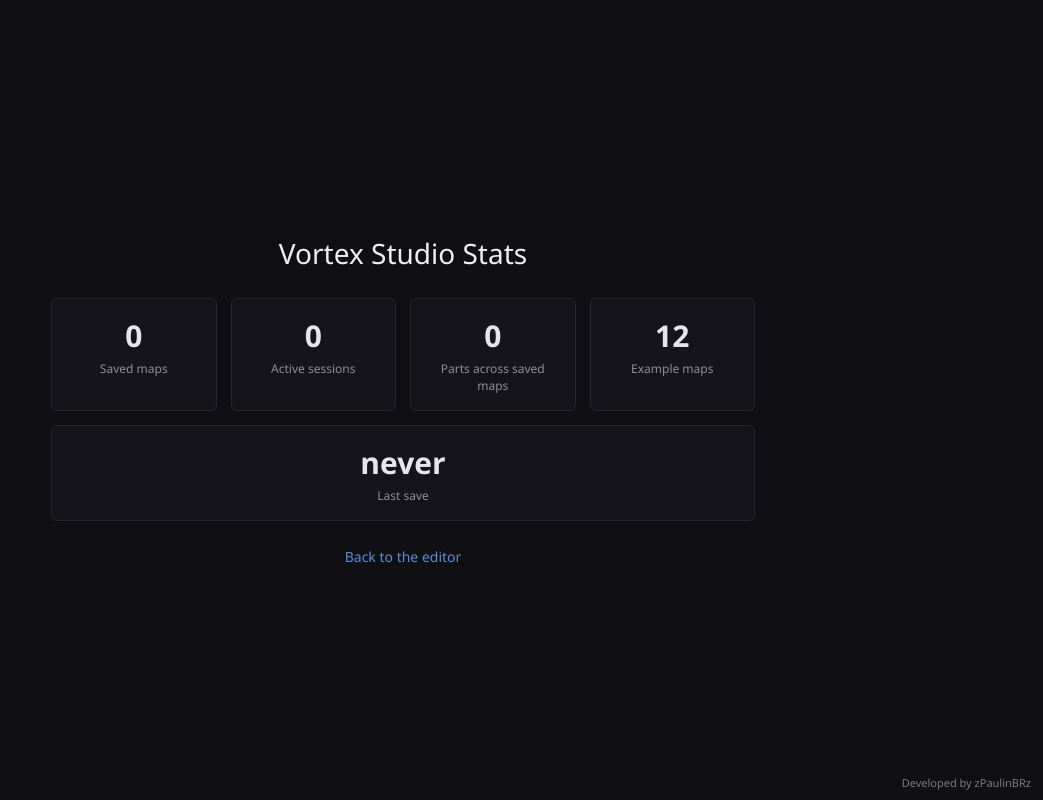
After one commit to N7z/vortex-studio, a Laravel app: page /stats in a window 1280 px wide. The commit adds this page. Shown: the whole page, without its empty margins (237-1280 px from the left). Run offline with Laravel 12, Linux system fonts and the light colour scheme; data that the repository does not hold is empty.

Commit message:
add /stats page with toolbar link

```diff
--- a/app/Http/Controllers/MapController.php
+++ b/app/Http/Controllers/MapController.php
@@ -37,6 +37,22 @@ class MapController extends Controller
     private function examplesDir(): string
     {
         return resource_path('maps');
+    }
+
+    public function stats()
+    {
+        DB::table('maps')->where('updated_at', '<', now()->subHours(self::TTL_HOURS))->delete();
+
+        $rows = DB::table('maps')->get(['token', 'data', 'updated_at']);
+
+        return view('stats', [
+            'maps' => $rows->count(),
+            'sessions' => $rows->pluck('token')->unique()->count(),
+            'parts' => $rows->sum(fn ($r) => count(json_decode($r->data) ?: [])),
+            'examples' => count(glob($this->examplesDir().DIRECTORY_SEPARATOR.'*.json')),
+            'lastSave' => $rows->max('updated_at'),
+            'ttl' => self::TTL_HOURS,
+        ]);
     }
 
     public function index(Request $request)
--- a/resources/css/app.css
+++ b/resources/css/app.css
@@ -48,6 +48,7 @@ body {
 }
 
 .tool-btn svg { width: 22px; height: 22px; }
+a.tool-btn { text-decoration: none; }
 .tool-btn:hover { background: #1d1d24; }
 .tool-btn.active { background: #2563eb; color: #fff; }
 .tool-btn:disabled { color: #4a4a52; cursor: default; }
--- a/resources/js/studio/Toolbar.jsx
+++ b/resources/js/studio/Toolbar.jsx
@@ -1,7 +1,7 @@
 import React, { useState } from 'react';
 import {
     SelectIcon, MoveIcon, RotateIcon, ScaleIcon, PartIcon, SpawnIcon,
-    CopyIcon, PasteIcon, DuplicateIcon, SaveIcon, DownloadIcon, HelpIcon,
+    CopyIcon, PasteIcon, DuplicateIcon, SaveIcon, DownloadIcon, HelpIcon, StatsIcon,
 } from './icons';
 
 const TOOLS = [
@@ -93,6 +93,10 @@ export default function Toolbar({
                 </button>
             </div>
             <div className="group help-group">
+                <a className="tool-btn" href="/stats" target="_blank" rel="noreferrer">
+                    <StatsIcon />
+                    Stats
+                </a>
                 <button className="tool-btn" onClick={() => setHelpOpen((o) => !o)}>
                     <HelpIcon />
                     Help
--- a/resources/js/studio/icons.jsx
+++ b/resources/js/studio/icons.jsx
@@ -70,6 +70,12 @@ export const SaveIcon = () => (
     </svg>
 );
 
+export const StatsIcon = () => (
+    <svg viewBox="0 0 24 24" {...S}>
+        <path d="M4 20V10M10 20V4M16 20v-8M22 20H2" />
+    </svg>
+);
+
 export const HelpIcon = () => (
     <svg viewBox="0 0 24 24" {...S}>
         <circle cx="12" cy="12" r="9" />
--- /dev/null
+++ b/resources/views/stats.blade.php
@@ -0,0 +1,72 @@
+<!DOCTYPE html>
+<html lang="en">
+<head>
+    <meta charset="utf-8">
+    <meta name="viewport" content="width=device-width, initial-scale=1">
+    <title>Vortex Studio Stats</title>
+    <style>
+        * { margin: 0; padding: 0; box-sizing: border-box; }
+        body {
+            font-family: 'Segoe UI', system-ui, sans-serif;
+            background: #101014;
+            color: #ccc;
+            min-height: 100vh;
+            padding: 28px 34px;
+            display: flex;
+            flex-direction: column;
+            align-items: center;
+            justify-content: center;
+            text-align: center;
+        }
+        h1 { font-size: 28px; font-weight: 400; color: #eee; margin-bottom: 26px; }
+        .grid { display: flex; flex-wrap: wrap; gap: 14px; max-width: 760px; justify-content: center; }
+        .card {
+            flex: 1 1 160px;
+            background: #14141a;
+            border: 1px solid #26262e;
+            border-radius: 6px;
+            padding: 16px 18px;
+        }
+        .card .value { font-size: 30px; color: #e5e5ea; font-weight: 600; }
+        .card .label { font-size: 12px; color: #8f8f98; margin-top: 4px; }
+        .back { display: inline-block; margin-top: 26px; color: #5b8dd6; text-decoration: none; font-size: 14px; }
+        .back:hover { text-decoration: underline; }
+        .credit {
+            position: fixed;
+            right: 12px;
+            bottom: 10px;
+            font-size: 11px;
+            color: rgba(255, 255, 255, 0.45);
+            text-decoration: none;
+        }
+        .credit:hover { color: rgba(255, 255, 255, 0.85); text-decoration: underline; }
+    </style>
+</head>
+<body>
+    <h1>Vortex Studio Stats</h1>
+    <div class="grid">
+        <div class="card">
+            <div class="value">{{ $maps }}</div>
+            <div class="label">Saved maps</div>
+        </div>
+        <div class="card">
+            <div class="value">{{ $sessions }}</div>
+            <div class="label">Active sessions</div>
+        </div>
+        <div class="card">
+            <div class="value">{{ number_format($parts) }}</div>
+            <div class="label">Parts across saved maps</div>
+        </div>
+        <div class="card">
+            <div class="value">{{ $examples }}</div>
+            <div class="label">Example maps</div>
+        </div>
+        <div class="card">
+            <div class="value">{{ $lastSave ? \Carbon\Carbon::parse($lastSave)->diffForHumans() : 'never' }}</div>
+            <div class="label">Last save</div>
+        </div>
+    </div>
+    <a class="back" href="/">Back to the editor</a>
+    <a class="credit" href="https://github.com/N7z/vortex-studio" target="_blank" rel="noreferrer">Developed by zPaulinBRz</a>
+</body>
+</html>
--- a/routes/web.php
+++ b/routes/web.php
@@ -4,6 +4,7 @@ use App\Http\Controllers\MapController;
 use Illuminate\Support\Facades\Route;
 
 Route::get('/', fn () => view('studio'));
+Route::get('/stats', [MapController::class, 'stats']);
 
 Route::get('/api/maps', [MapController::class, 'index']);
 Route::get('/api/maps/{name}', [MapController::class, 'show']);
```
